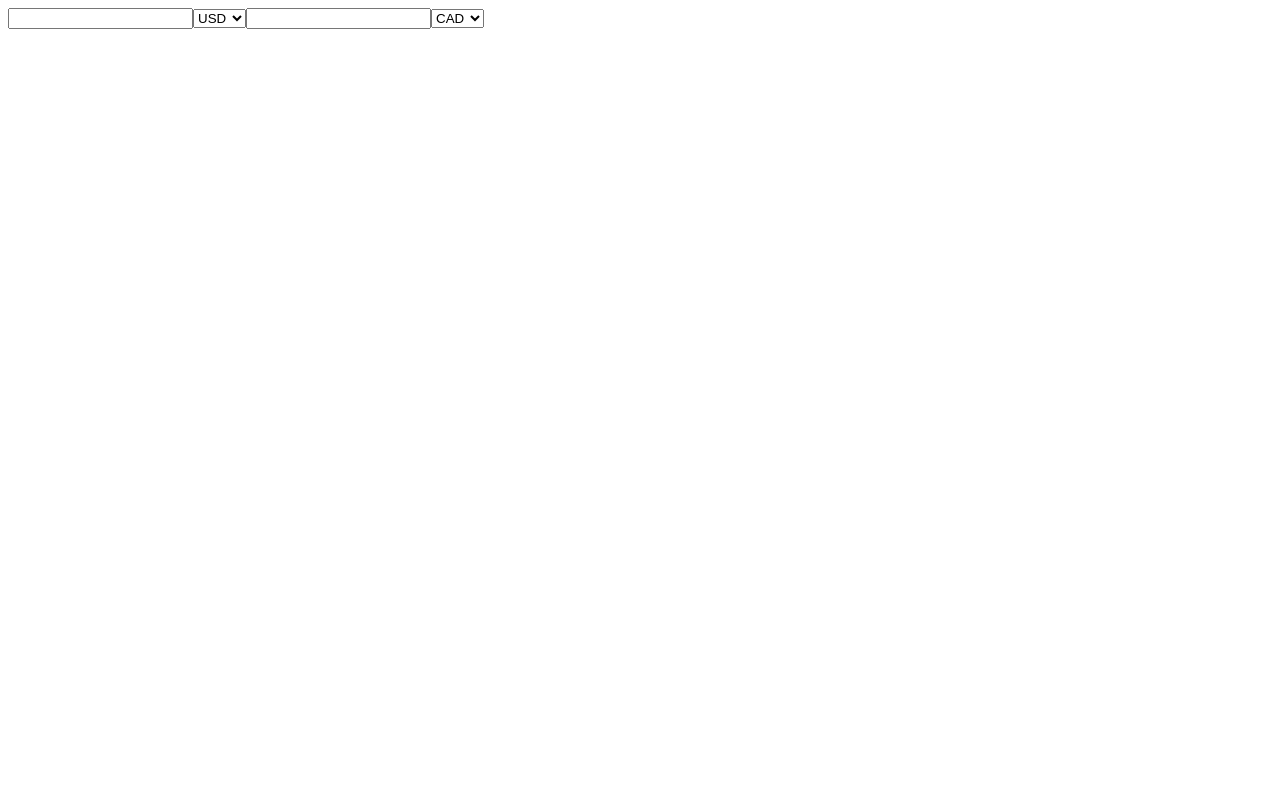
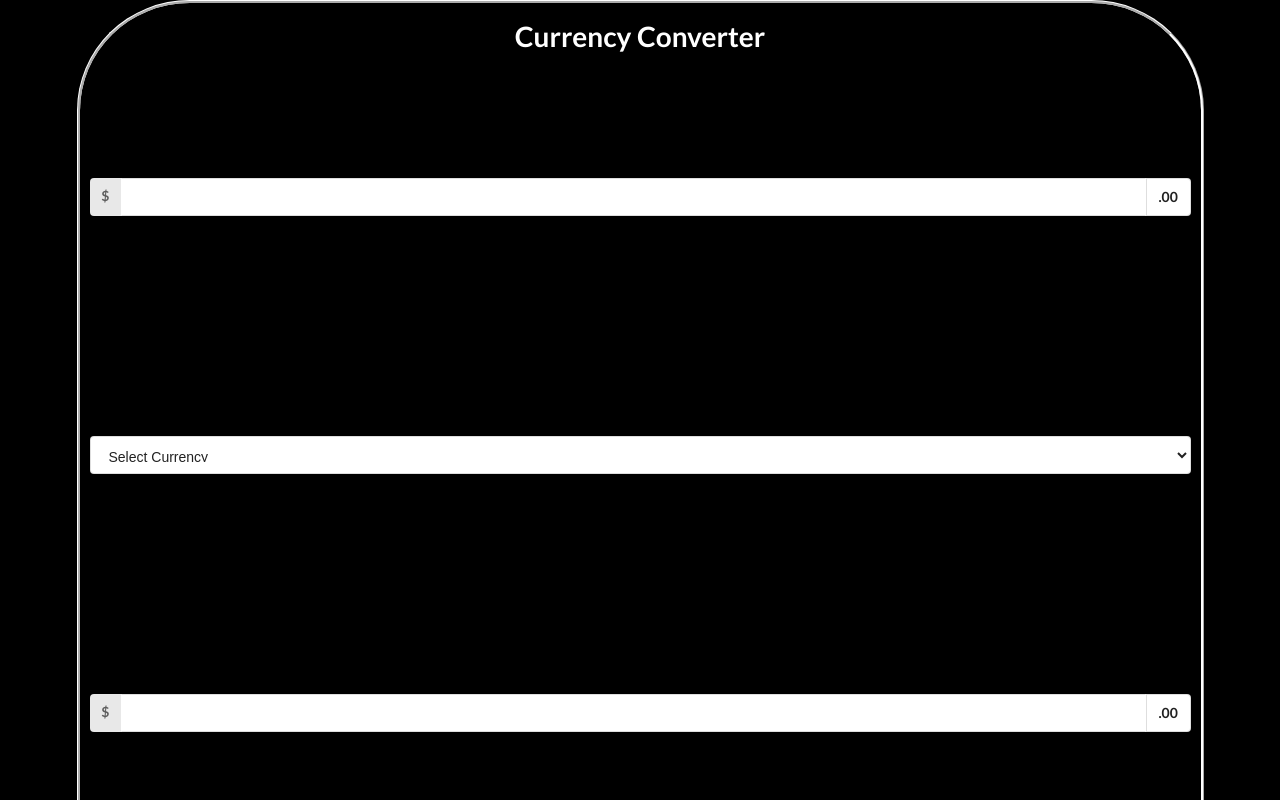
Before and after one commit to marcobarrera/exchange-rate, a React (Create React App) app: page / in a window 1280 px wide. Shown: the top 800 px of the page. Built offline with nearby package versions, Linux system fonts and the light colour scheme; no server answers.

Commit message:
add container

```diff
--- a/public/index.html
+++ b/public/index.html
@@ -10,6 +10,10 @@
       content="Web site created using create-react-app"
     />
     <link rel="apple-touch-icon" href="%PUBLIC_URL%/logo192.png" />
+    <link
+      rel="stylesheet"
+      href="https://cdnjs.cloudflare.com/ajax/libs/semantic-ui/2.4.1/semantic.min.css"
+    />
     <!--
       manifest.json provides metadata used when your web app is installed on a
       user's mobile device or desktop. See https://developers.google.com/web/fundamentals/web-app-manifest/
--- a/src/components/App.js
+++ b/src/components/App.js
@@ -3,7 +3,11 @@ import Rate from "./Rates";
 
 class App extends React.Component {
   render() {
-    return <Rate />;
+    return (
+      <div>
+        <Rate />
+      </div>
+    );
   }
 }
 
--- /dev/null
+++ b/src/components/Rates.css
@@ -0,0 +1,27 @@
+body {
+  background-color: black;
+  margin: auto;
+}
+h1 {
+  color: white;
+  padding-top: 15px;
+}
+.container {
+  width: 30%;
+  text-align: center;
+  border-color: white;
+  border-style: ridge;
+  border-radius: 10%;
+}
+
+#first {
+  margin: 10px 10px;
+}
+
+#a {
+  width: 100%;
+  margin: 10% 0;
+}
+select {
+  margin: 10% 0;
+}
--- a/src/components/Rates.js
+++ b/src/components/Rates.js
@@ -1,6 +1,6 @@
 import React from "react";
 import axios from "axios";
-
+import "./Rates.css";
 class Rate extends React.Component {
   state = {
     exrates: [],
@@ -23,92 +23,111 @@ class Rate extends React.Component {
 
   render() {
     return (
-      <div>
-        <input id="fromAmount" type="text" onKeyUp={this.componentDidMount} />
+      <div className="ui container">
+        <h1>Currency Converter</h1>
+        <div id="first">
+          <div id="a" className="ui right labeled input">
+            <label htmlFor="amount" className="ui label">
+              $
+            </label>
+            <input
+              id="fromAmount"
+              type="text"
+              onKeyUp={this.componentDidMount}
+            />
+            <div className="ui basic label">.00</div>
+          </div>
 
           <select
             id="from"
-          className="ui dropdown"
+            className="ui fluid search selection dropdown"
             onChange={this.componentDidMount}
           >
-          <option value="CAD">CAD</option>
-          <option value="HKD">HKD</option>
-          <option value="ISK">ISK</option>
-          <option value="PHP">PHP</option>
-          <option value="DKK">DKK</option>
-          <option value="HUF">HUF</option>
-          <option value="CZK">CZK</option>
-          <option value="AUD">AUD</option>
-          <option value="RON">RON</option>
-          <option value="SEK">SEK</option>
-          <option value="IDR">IDR</option>
-          <option value="INR">INR</option>
-          <option value="BRL">BRL</option>
-          <option value="RUB">RUB</option>
-          <option value="HRK">HRK</option>
-          <option value="JPY">JPY</option>
-          <option value="THB">THB</option>
-          <option value="CHF">CHF</option>
-          <option value="SGD">SGD</option>
-          <option value="PLN">PLN</option>
-          <option value="BGN">BGN</option>
-          <option value="TRY">TRY</option>
-          <option value="CNY">CNY</option>
-          <option value="NOK">NOK</option>
-          <option value="NZD">NZD</option>
-          <option value="ZAR">ZAR</option>
-          <option value="USD" selected>
-            USD
-          </option>
-          <option value="MXN">MXN</option>
-          <option value="ILS">ILS</option>
-          <option value="GBP">GBP</option>
-          <option value="KRW">KRW</option>
-          <option value="MYR">MYR</option>
+            <option value="">Select Currency</option>
+            <option value="USD">USD / US Dollar</option>
+            <option value="CAD">CAD / Canadian Dollar</option>
+            <option value="HKD">HKD / Hong Kong Dollar</option>
+            <option value="ISK">ISK / Icelandic Krona</option>
+            <option value="PHP">PHP / Philippine Peso</option>
+            <option value="DKK">DKK / Danish Krone</option>
+            <option value="HUF">HUF / Hungarian Forint</option>
+            <option value="CZK">CZK / Czech Koruna</option>
+            <option value="AUD">AUD / Australian Dollar</option>
+            <option value="RON">RON / Romanian Leu</option>
+            <option value="SEK">SEK / Swedish Krona</option>
+            <option value="IDR">IDR / Indonesian Rupiah</option>
+            <option value="INR">INR / Indian Rupee</option>
+            <option value="BRL">BRL / Brazilian Real</option>
+            <option value="RUB">RUB / Russian Ruble</option>
+            <option value="HRK">HRK / Croatian Kuna</option>
+            <option value="JPY">JPY / Japanese Yen</option>
+            <option value="THB">THB / Indonesian </option>
+            <option value="CHF">CHF / Swiss Franc</option>
+            <option value="SGD">SGD / Singapore Dollar</option>
+            <option value="PLN">PLN / Poland Zloty</option>
+            <option value="BGN">BGN / Bulgarian Lev</option>
+            <option value="TRY">TRY / Turkish Lira</option>
+            <option value="CNY">CNY / Chinese Yuan</option>
+            <option value="NOK">NOK / Norwegian Krone</option>
+            <option value="NZD">NZD / New Zealand Dollar</option>
+            <option value="ZAR">ZAR / South African Rand</option>
+            <option value="MXN">MXN / Mexican Peso</option>
+            <option value="ILS">ILS / Israeli New Shekel</option>
+            <option value="GBP">GBP / British Pound</option>
+            <option value="KRW">KRW / South Korean Won</option>
+            <option value="MYR">MYR / Malaysian Ringgit</option>
           </select>
+        </div>
 
+        <div id="first">
+          <div id="a" className="ui right labeled input">
+            <label htmlFor="amount" className="ui label">
+              $
+            </label>
             <input id="toAmount" type="text" />
+            <div className="ui basic label">.00</div>
+          </div>
 
           <select
             id="to"
-          className="ui dropdown"
+            className="ui fluid search selection dropdown"
             onChange={this.componentDidMount}
           >
-          <option value="CAD" selected>
-            CAD
-          </option>
-          <option value="HKD">HKD</option>
-          <option value="ISK">ISK</option>
-          <option value="PHP">PHP</option>
-          <option value="DKK">DKK</option>
-          <option value="HUF">HUF</option>
-          <option value="CZK">CZK</option>
-          <option value="AUD">AUD</option>
-          <option value="RON">RON</option>
-          <option value="SEK">SEK</option>
-          <option value="IDR">IDR</option>
-          <option value="INR">INR</option>
-          <option value="BRL">BRL</option>
-          <option value="RUB">RUB</option>
-          <option value="HRK">HRK</option>
-          <option value="JPY">JPY</option>
-          <option value="THB">THB</option>
-          <option value="CHF">CHF</option>
-          <option value="SGD">SGD</option>
-          <option value="PLN">PLN</option>
-          <option value="BGN">BGN</option>
-          <option value="TRY">TRY</option>
-          <option value="CNY">CNY</option>
-          <option value="NOK">NOK</option>
-          <option value="NZD">NZD</option>
-          <option value="ZAR">ZAR</option>
-          <option value="USD">USD</option>
-          <option value="MXN">MXN</option>
-          <option value="ILS">ILS</option>
-          <option value="GBP">GBP</option>
-          <option value="KRW">KRW</option>
-          <option value="MYR">MYR</option>
+            <option value="">Select Currency</option>
+            <option value="CAD">CAD / Canadian Dollar</option>
+            <option value="HKD">HKD / Hong Kong Dollar</option>
+            <option value="ISK">ISK / Icelandic Krona</option>
+            <option value="PHP">PHP / Philippine Peso</option>
+            <option value="DKK">DKK / Danish Krone</option>
+            <option value="HUF">HUF / Hungarian Forint</option>
+            <option value="CZK">CZK / Czech Koruna</option>
+            <option value="AUD">AUD / Australian Dollar</option>
+            <option value="RON">RON / Romanian Leu</option>
+            <option value="SEK">SEK / Swedish Krona</option>
+            <option value="IDR">IDR / Indonesian Rupiah</option>
+            <option value="INR">INR / Indian Rupee</option>
+            <option value="BRL">BRL / Brazilian Real</option>
+            <option value="RUB">RUB / Russian Ruble</option>
+            <option value="HRK">HRK / Croatian Kuna</option>
+            <option value="JPY">JPY / Japanese Yen</option>
+            <option value="THB">THB / Indonesian </option>
+            <option value="CHF">CHF / Swiss Franc</option>
+            <option value="SGD">SGD / Singapore Dollar</option>
+            <option value="PLN">PLN / Poland Zloty</option>
+            <option value="BGN">BGN / Bulgarian Lev</option>
+            <option value="TRY">TRY / Turkish Lira</option>
+            <option value="CNY">CNY / Chinese Yuan</option>
+            <option value="NOK">NOK / Norwegian Krone</option>
+            <option value="NZD">NZD / New Zealand Dollar</option>
+            <option value="ZAR">ZAR / South African Rand</option>
+            <option value="USD">USD / US Dollar</option>
+            <option value="MXN">MXN / Mexican Peso</option>
+            <option value="ILS">ILS / Israeli New Shekel</option>
+            <option value="GBP">GBP / British Pound</option>
+            <option value="KRW">KRW / South Korean Won</option>
+            <option value="MYR">MYR / Malaysian Ringgit</option>
           </select>
+        </div>
       </div>
     );
   }
```
Lines whose indentation alone changed are shown as unchanged.
